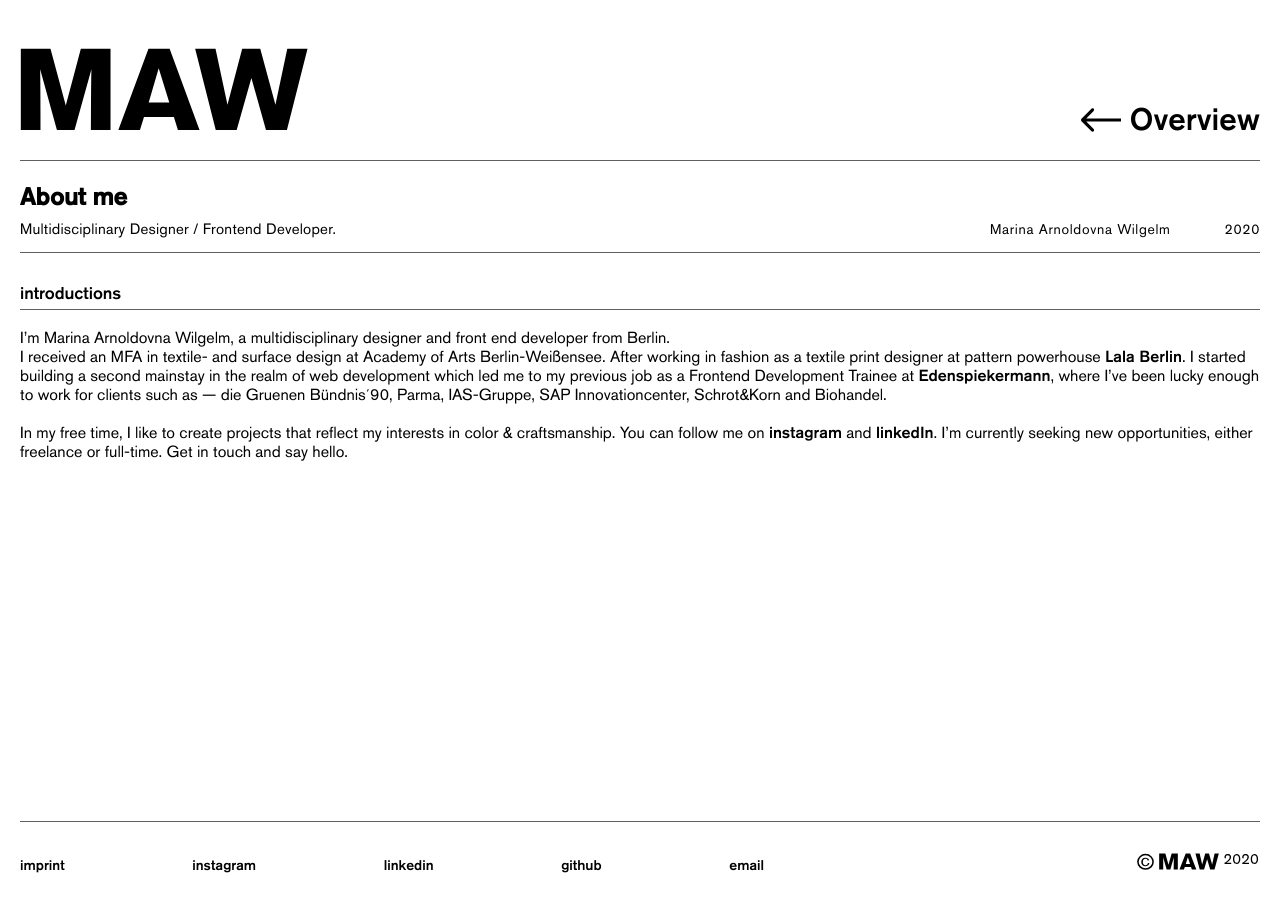
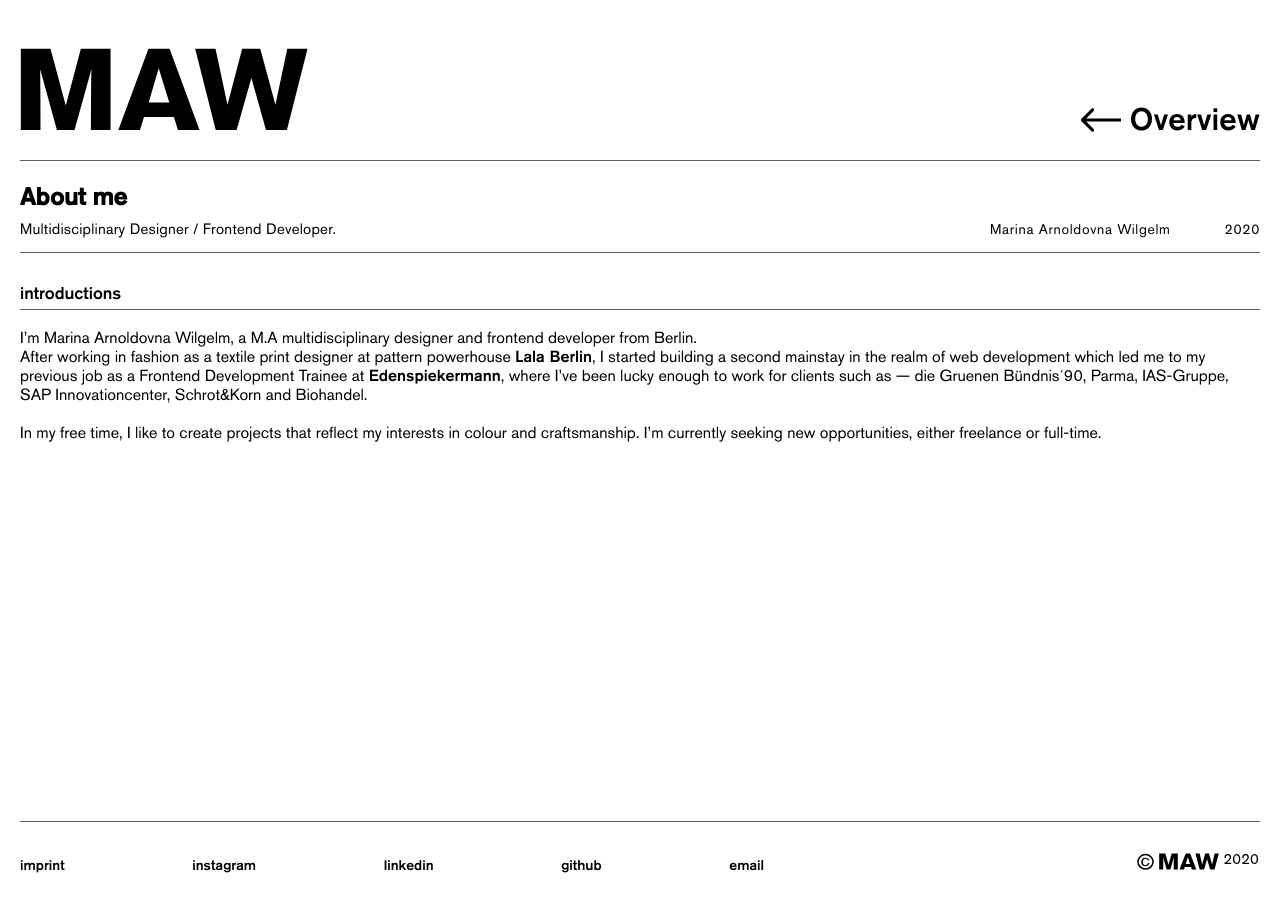
Before and after one commit to Arnoldovna/portfolio, a Jekyll site: the page built from _projects/about.md, in a window 1280 px wide. Built offline with Jekyll 4.4.1, drawn with Linux system fonts in a browser that asks for light colours; some web fonts are replaced.

Commit message:
Update about.md

```diff
--- a/_projects/about.md
+++ b/_projects/about.md
@@ -10,7 +10,7 @@ category: 'Marina Arnoldovna Wilgelm'
 year: '2020'
 video: false
 color: '#F39945'
-description: 'I’m Marina Arnoldovna Wilgelm, a multidisciplinary designer and front end developer from Berlin. <br>
-I received an MFA in textile- and surface design at Academy of Arts Berlin-Weißensee. After working in fashion as a textile print designer at pattern powerhouse <a href="https://www.lalaberlin.com/" alt="Lala Berlin">Lala Berlin</a>. I started building a second mainstay in the realm of web development which led me to my previous job as a Frontend Development Trainee at <a href="https://www.edenspiekermann.com/eu/" alt="Edenspiekermann">Edenspiekermann</a>, where I’ve been lucky enough to work for clients such as — die Gruenen Bündnis´90, Parma, IAS-Gruppe, SAP Innovationcenter, Schrot&Korn and Biohandel. <br><br>
-In my free time, I like to create projects that reflect my interests in color & craftsmanship. You can follow me on <a href="https://www.instagram.com/arnoldovnawilgelm/" alt="instagram">instagram</a> and <a href="https://www.linkedin.com/in/marina-wilhelm/" alt="linkedin">linkedIn</a>. I’m currently seeking new opportunities, either freelance or full-time. Get in touch and say hello. '
+description: 'I’m Marina Arnoldovna Wilgelm, a M.A multidisciplinary designer and frontend developer from Berlin. <br>
+After working in fashion as a textile print designer at pattern powerhouse <a href="https://www.lalaberlin.com/" alt="Lala Berlin">Lala Berlin</a>, I started building a second mainstay in the realm of web development which led me to my previous job as a Frontend Development Trainee at <a href="https://www.edenspiekermann.com/eu/" alt="Edenspiekermann">Edenspiekermann</a>, where I’ve been lucky enough to work for clients such as — die Gruenen Bündnis´90, Parma, IAS-Gruppe, SAP Innovationcenter, Schrot&Korn and Biohandel. <br><br>
+In my free time, I like to create projects that reflect my interests in colour and craftsmanship. I’m currently seeking new opportunities, either freelance or full-time.'
 ---
```
